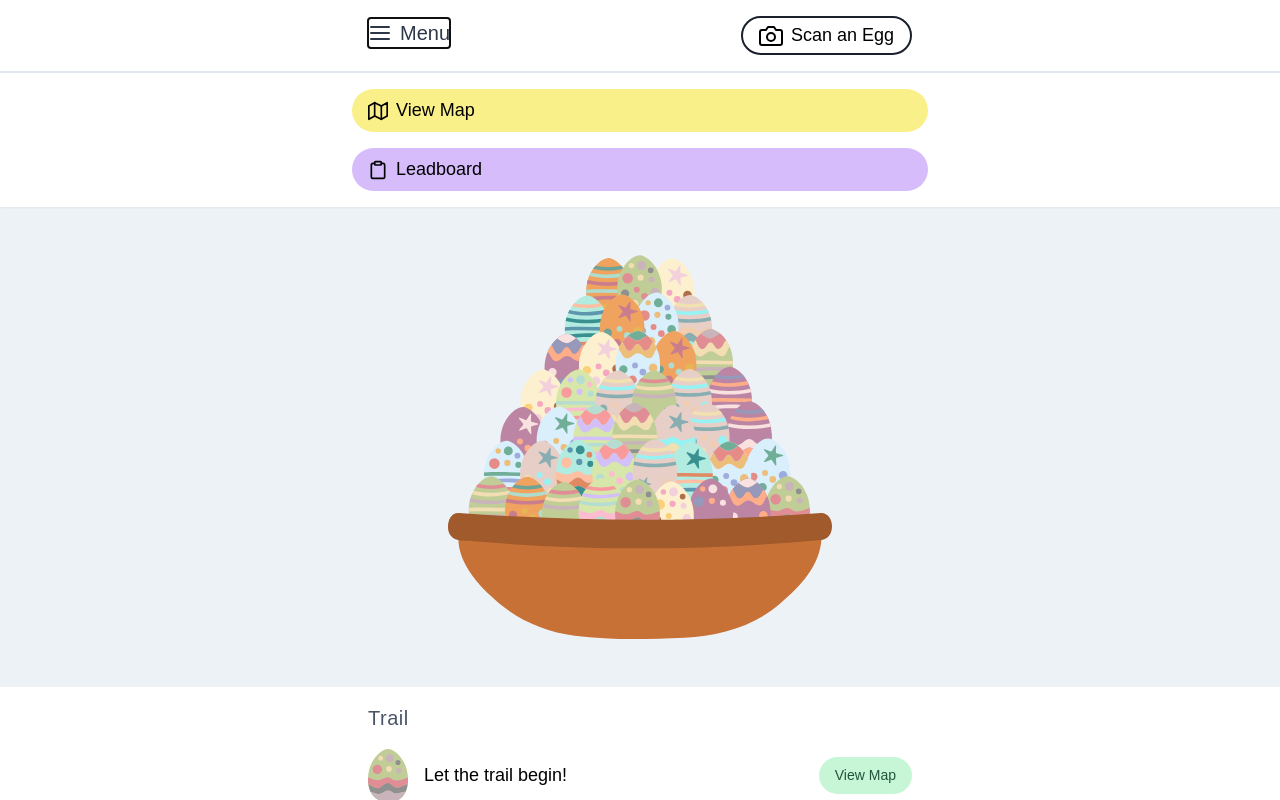
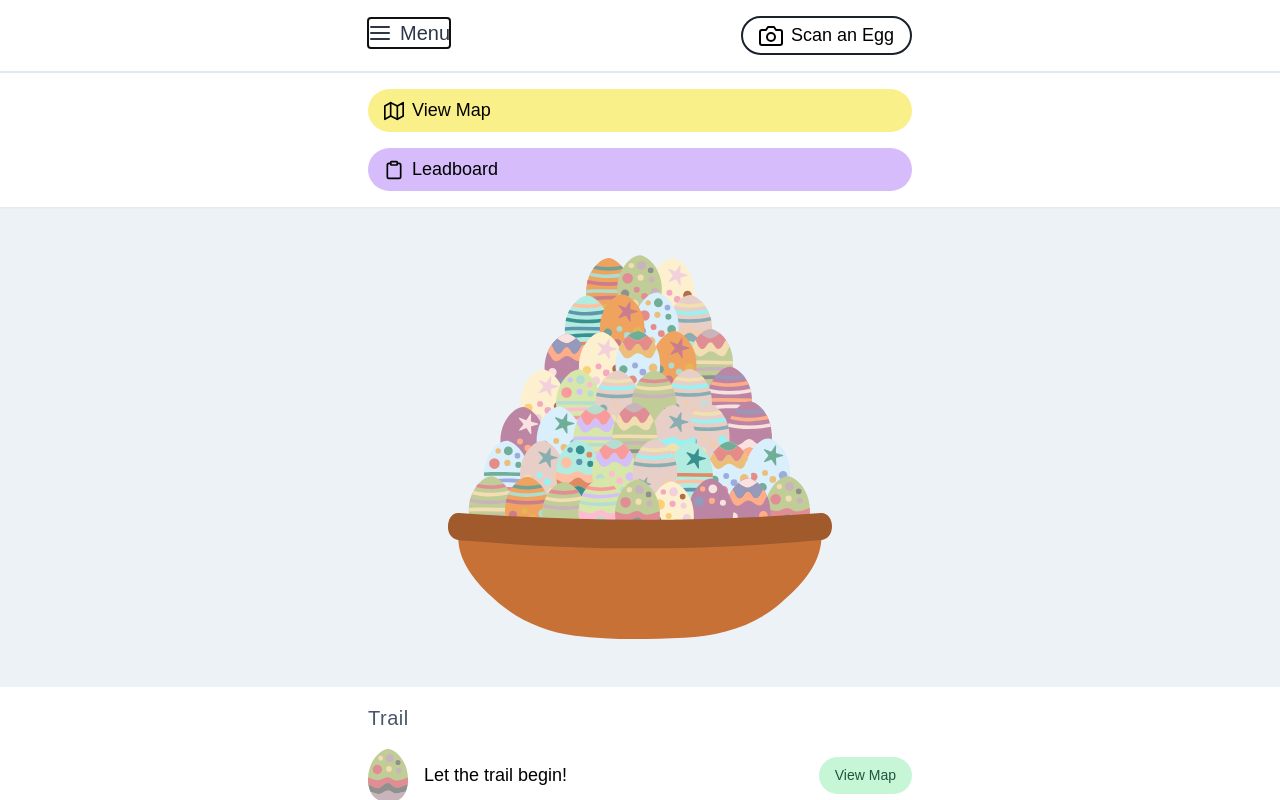
Before and after one commit to crossroadchurch/easter-hunt, a Next.js app: page /play in a window 1280 px wide. Both pictures are taken after a click on the button "Menu". Shown: the top 800 px of the page. Built offline with nearby package versions, Linux system fonts and the light colour scheme.

Commit message:
Minor changes

```diff
--- a/components/page.js
+++ b/components/page.js
@@ -3,7 +3,7 @@ import Head from 'next/head'
 export default ({ children, title = 'Great Egg Trail', description = '' }) => (
   <>
     <Head>
-      <meta charset="utf-8" />
+      <meta charSet="utf-8" />
       <meta name="description" content={description} />
       <meta name="viewport" content="width=device-width, initial-scale=1" />
       <title>{title + ' | Great Egg Trail'}</title>
--- a/components/play/header.js
+++ b/components/play/header.js
@@ -33,7 +33,7 @@ export default () => {
           </Link>
         </div>
         <div className={`${open ? 'block' : 'hidden'} border-t-2`}>
-          <nav className="container mx-auto py-4 pt-4 nav flex flex-col items-center justify-between">
+          <nav className="container mx-auto p-4 nav flex flex-col items-center justify-between">
             <Link href="/map">
               <a className="nav-item mb-4 bg-yellow-300">
                 <Map size="20" />
```
